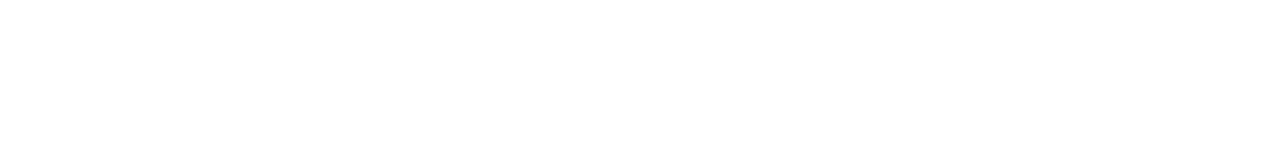
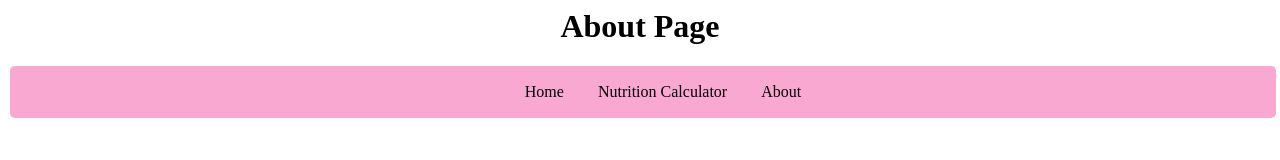
Before and after one commit to enguyen17/INST377-Nutrition-Project, a plain HTML site: page AboutPage.html in a window 1280 px wide. Drawn offline with Linux system fonts and the light colour scheme.

Commit message:
addedNavigation

```diff
--- a/AboutPage.html
+++ b/AboutPage.html
@@ -0,0 +1,26 @@
+<html>
+
+<head>
+    <title>Home Page</title>
+    <script src="nutrition.js"></script>
+    <link rel="stylesheet" href="nutrition.css">
+</head>
+
+<body>
+    <h1 class="pageHeader">About Page</h1>
+
+    <!--  Naviation Bar Container  -->
+    <div class="navBar">
+        <nav>
+            <ul>
+                <li id="navItems"><a href="HomePage.html">Home</a></li>
+                <li id="navItems"><a href="CalculatorPage.html">Nutrition Calculator</a></li>
+                <li id="navItems"><a href="AboutPage.html">About</a></li>
+            </ul>
+        </nav>
+    </div>
+
+
+</body>
+
+</html>
--- a/Nutrition.css
+++ b/Nutrition.css
@@ -1,3 +1,24 @@
 .pageHeader  {
     text-align: center;
 }
+.navBar {
+    text-align: center;
+    width: 100%;
+    background-color: rgb(249, 169, 209);
+    border-radius: 5px;
+    padding: 1px;
+    margin: 2px;
+}
+#navItems {
+    display: inline;
+    margin: 10px;
+    padding: 5px;
+    list-style-type: none;
+}
+a {
+    color: black;
+    text-decoration: none;
+}
+a:hover {
+    color:white;
+}
```
Also changed, not shown: CalculatorPage.html (+26 -0 lines), HomePage.html (+16 -0 lines).
